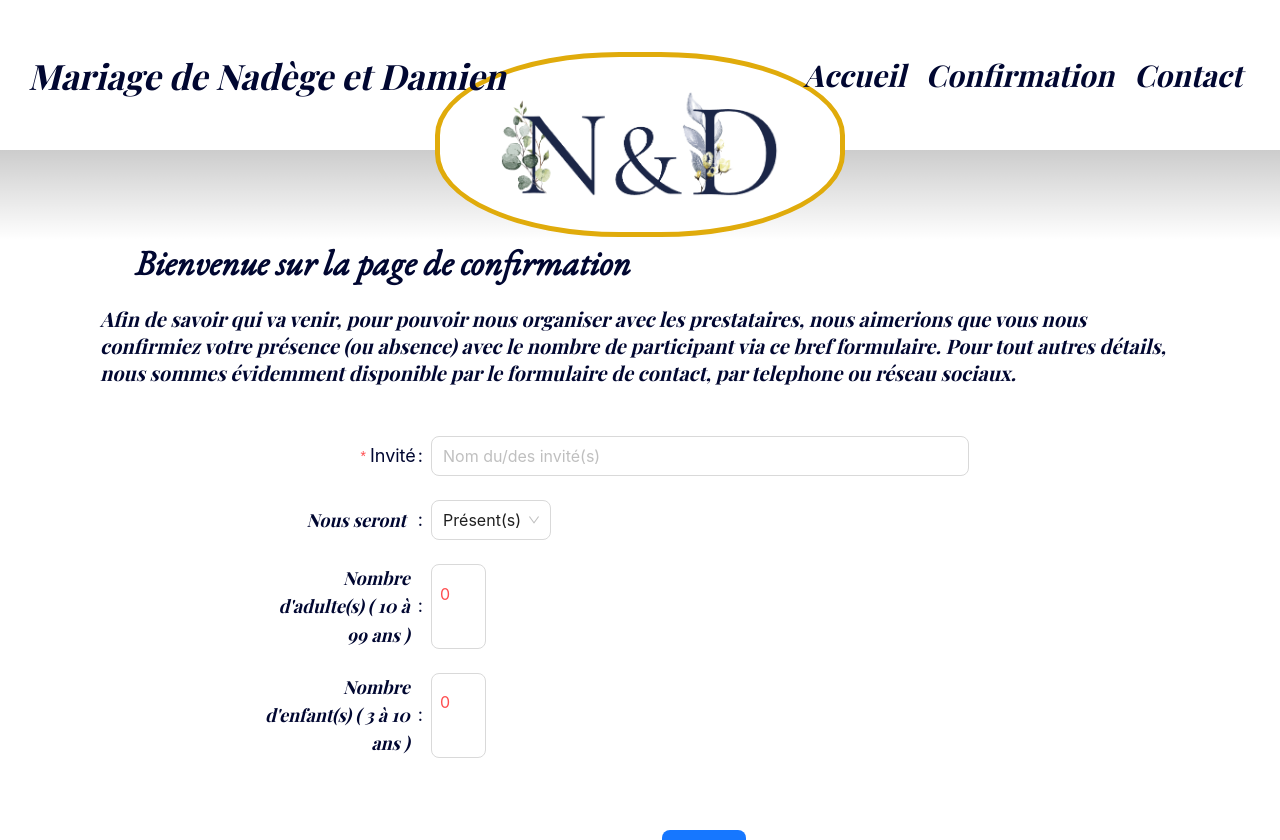
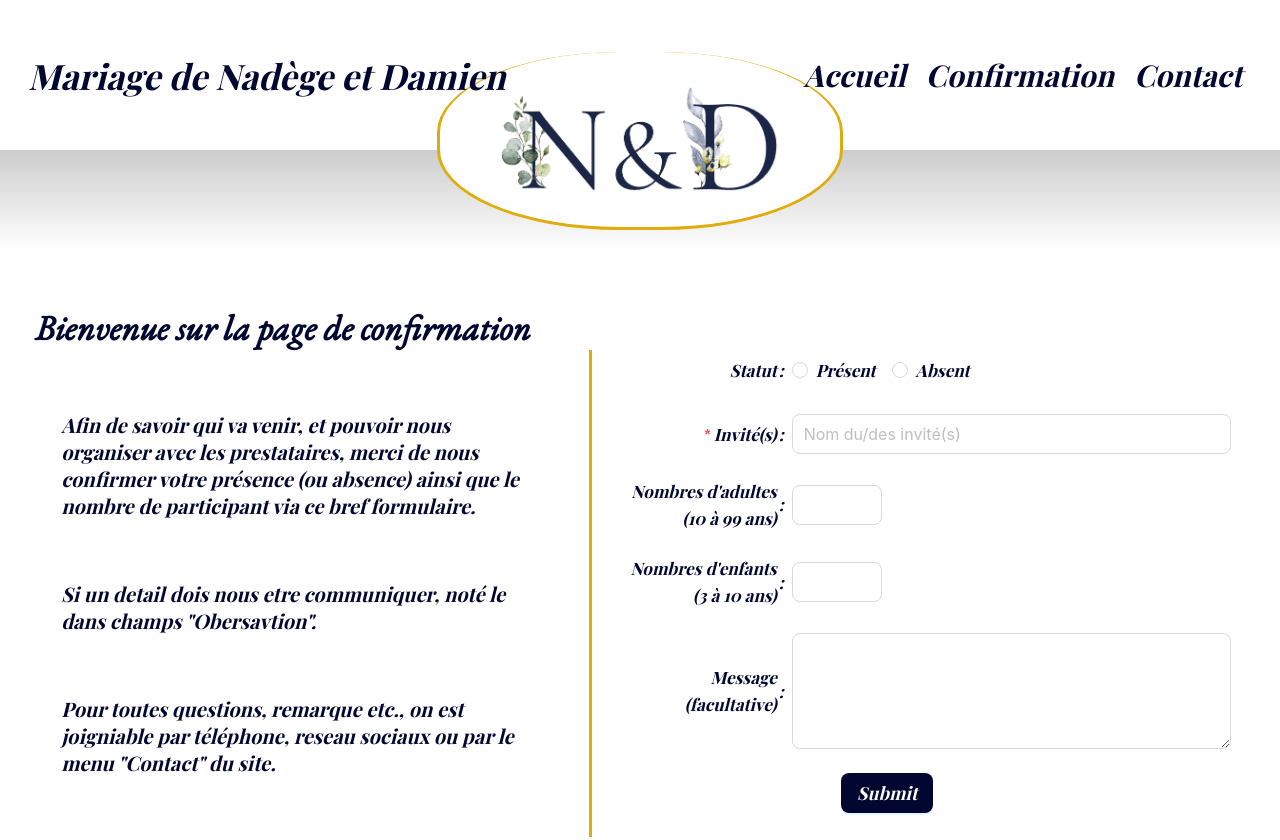
Before and after one commit to SheppardShepp/Wedding-website-2.0, a React (Create React App) app: page /Confirmation in a window 1280 px wide. Shown: the top 840 px of the page. Built offline with nearby package versions, Linux system fonts and the light colour scheme; a web font is replaced by a local one.

Commit message:
finalisation page confirmation

```diff
--- a/src/pages/Confirmation.js
+++ b/src/pages/Confirmation.js
@@ -1,15 +1,35 @@
 import React, { useState } from "react";
+import { Button, Form, Input, InputNumber, Radio, Spin } from "antd";
 
 import Footer from "../components/Footer";
 import Header from "../components/Header";
 
-import { Button, Form, Input } from "antd";
-import { InputNumber } from "antd";
-import { Select } from "antd";
+import emailjs from "@emailjs/browser";
 
 function Confirmation() {
-  const handleChange = (value) => {
-    console.log(value);
+  const [isLoading, setLoading] = useState(false);
+  const sendEmail = (value) => {
+    setLoading(true);
+    emailjs.send("service_jqi8hen", "template_0zu4t2t", value.user, "oNvH5Ri8Svb0ZNqVW").then(
+      (result) => {
+        alert("Votre message à été expédié, nous vous répondrons rapidement");
+        console.log(result);
+        setLoading(false);
+      },
+      (error) => {
+        console.log(error.text);
+        setLoading(false);
+      }
+    );
+  };
+
+  const layout = {
+    labelCol: {
+      span: 8,
+    },
+    wrapperCol: {
+      span: 16,
+    },
   };
 
   /* eslint-disable no-template-curly-in-string */
@@ -25,65 +45,46 @@ function Confirmation() {
   };
   /* eslint-enable no-template-curly-in-string */
 
-  const onChange = (value) => {
-    console.log("changed", value);
-  };
-  const [form] = Form.useForm();
-  const [formLayout, setFormLayout] = useState("horizontal");
-  const onFormLayoutChange = ({ layout }) => {
-    setFormLayout(layout);
-  };
-
-  const formItemLayout =
-    formLayout === "horizontal"
-      ? {
-          labelCol: {
-            span: 4,
-          },
-          wrapperCol: {
-            span: 14,
-          },
-        }
-      : null;
-  const buttonItemLayout =
-    formLayout === "horizontal"
-      ? {
-          wrapperCol: {
-            span: 14,
-            offset: 4,
-          },
-        }
-      : null;
-
+  const { TextArea } = Input;
   return (
     <>
       <Header origin="home" />
       <main>
-        <div className="space"></div>
-        <div className="title">
+        <div className="space">
           <h2>Bienvenue sur la page de confirmation</h2>
+        </div>
+        <Spin spinning={isLoading}>
+          <div className="main-form">
+            <div className="title_size">
               <p>
-            Afin de savoir qui va venir, pour pouvoir nous organiser avec les prestataires, nous
-            aimerions que vous nous confirmiez votre présence (ou absence) avec le nombre de
-            participant via ce bref formulaire. Pour tout autres détails, nous sommes évidemment
-            disponible par le formulaire de contact, par telephone ou réseau sociaux.
+                Afin de savoir qui va venir, et pouvoir nous organiser avec les prestataires, merci
+                de nous confirmer votre présence (ou absence) ainsi que le nombre de participant via
+                ce bref formulaire.
+              </p>
+              <p>Si un detail dois nous etre communiquer, noté le dans champs "Obersavtion".</p>
+              <p>
+                Pour toutes questions, remarque etc., on est joigniable par téléphone, reseau
+                sociaux ou par le menu "Contact" du site.
               </p>
             </div>
-        <div className="formulaire">
+            <div className="form-conf">
               <Form
-            {...formItemLayout}
-            validateMessages={validateMessages}
-            layout={formLayout}
-            form={form}
+                {...layout}
+                name="nest-messages"
+                onFinish={sendEmail}
                 size="large"
-            initialValues={{
-              layout: formLayout,
-            }}
-            onValuesChange={onFormLayoutChange}>
+                validateMessages={validateMessages}>
                 <Form.Item
-              name={["user", "name"]}
-              label="Invité"
-              className="formLabel"
+                  label="Statut"
+                  name={["user", "status"]}>
+                  <Radio.Group>
+                    <Radio value="Présent"> Présent </Radio>
+                    <Radio value="Absent"> Absent </Radio>
+                  </Radio.Group>
+                </Form.Item>
+                <Form.Item
+                  name={["user", "from_name"]}
+                  label="Invité(s)"
                   rules={[
                     {
                       required: true,
@@ -91,77 +92,42 @@ function Confirmation() {
                   ]}>
                   <Input placeholder="Nom du/des invité(s)" />
                 </Form.Item>
-
-            <div className="call">
-              <div className="call-1">
-                <div className="call-1_bloc">
-                  <div className="call-1_bloc_text">
-                    <p>Nous seront </p>
-                    <span className="point">:</span>
-                  </div>
-                  <Select
-                    labelInValue
-                    defaultValue={{
-                      value: "Présent(s)",
-                      label: "Présent(s)",
-                    }}
-                    style={{
-                      width: 120,
-                    }}
-                    size="large"
-                    onChange={handleChange}
-                    options={[
-                      {
-                        value: "Présent(s)",
-                        label: "Présent(s)",
-                      },
-                      {
-                        value: "Absent(s)",
-                        label: "Absent(s)",
-                      },
-                    ]}
-                  />
-                </div>
-              </div>
-              <div className="InputNumber">
-                <div className="InputNumber_bloc">
-                  <div className="InputNumber_bloc_text">
-                    <p>Nombre d'adulte(s) ( 10 à 99 ans )</p>
-                    <span className="point">:</span>
-                  </div>
+                <Form.Item
+                  label="Nombres d'adultes (10 à 99 ans)"
+                  name={["user", "adults"]}>
                   <InputNumber
                     min={1}
                     max={10}
-                    size="large"
-                    defaultValue={0}
-                    onChange={onChange}
                   />
-                </div>
-                <div className="InputNumber_bloc">
-                  <div className="InputNumber_bloc_text">
-                    <p>Nombre d'enfant(s) ( 3 à 10 ans )</p>
-                    <span className="point">:</span>
-                  </div>
+                </Form.Item>
+                <Form.Item
+                  label="Nombres d'enfants (3 à 10 ans)"
+                  name={["user", "child"]}>
                   <InputNumber
                     min={1}
                     max={10}
-                    size="large"
-                    defaultValue={0}
-                    onChange={onChange}
                   />
-                </div>
-              </div>
-            </div>
-
-            <Form.Item {...buttonItemLayout}>
+                </Form.Item>
+                <Form.Item
+                  label="Message (facultative)"
+                  name={["user", "message"]}>
+                  <TextArea rows={4} />
+                </Form.Item>
+                <Form.Item
+                  wrapperCol={{
+                    ...layout.wrapperCol,
+                    offset: 8,
+                  }}>
                   <Button
                     type="primary"
-                className="buttonCenter">
+                    htmlType="submit">
                     Submit
                   </Button>
                 </Form.Item>
               </Form>
             </div>
+          </div>
+        </Spin>
       </main>
       <Footer />
     </>
--- a/src/pages/Contact.js
+++ b/src/pages/Contact.js
@@ -1,10 +1,29 @@
-import React from "react";
-import { Button, Form, Input } from "antd";
+import React, { useState } from "react";
+import { Button, Form, Input, Spin } from "antd";
 
 import Header from "../components/Header";
 import Footer from "../components/Footer";
 
+import emailjs from "@emailjs/browser";
+
 function Contact() {
+  const [isLoading, setLoading] = useState(false);
+  const sendEmail = (value) => {
+    setLoading(true);
+    emailjs.send("service_jqi8hen", "template_4jqh6a9", value.user, "oNvH5Ri8Svb0ZNqVW").then(
+      (result) => {
+        alert("Votre message a été expedié, nous vous repondrons rapidement");
+        console.log(result.text);
+        setLoading(false);
+      },
+      (error) => {
+        console.log(error.text);
+        setLoading(false);
+        // DES BISOUS!
+      }
+    );
+  };
+
   const layout = {
     labelCol: {
       span: 8,
@@ -27,30 +46,31 @@ function Contact() {
   };
   /* eslint-enable no-template-curly-in-string */
 
-  const onFinish = (values) => {
-    console.log(values);
-  };
   return (
     <>
       <Header origin="home" />
       <main>
-        <div className="space"></div>
-        <div className="title">
+        <div className="space">
           <h2>Formulaire de contact</h2>
+        </div>
+        <Spin spinning={isLoading}>
+          <div className="main-form">
+            <div className="title_size">
               <p>
                 Pour toute questions, renseignements ou détails à porter à notre attention, il vous
                 suffit de remplir les champs ci-dessous.
               </p>
             </div>
-        <div className="contact">
+
+            <div className="form-contact">
               <Form
                 {...layout}
                 name="nest-messages"
-            onFinish={onFinish}
+                onFinish={sendEmail}
                 size="large"
                 validateMessages={validateMessages}>
                 <Form.Item
-              name={["user", "name"]}
+                  name={["user", "from_name"]}
                   label="Invité"
                   rules={[
                     {
@@ -60,9 +80,9 @@ function Contact() {
                   <Input placeholder="Nom du/des invité(s)" />
                 </Form.Item>
                 <Form.Item
-              name={["user", "Téléphone"]}
+                  name={["user", "phone"]}
                   label="Téléphone">
-              <Input />
+                  <Input placeholder="facultatif" />
                 </Form.Item>
                 <Form.Item
                   name={["user", "email"]}
@@ -72,7 +92,7 @@ function Contact() {
                       type: "email",
                     },
                   ]}>
-              <Input />
+                  <Input placeholder="facultatif" />
                 </Form.Item>
                 <Form.Item
                   name={["user", "message"]}
@@ -92,6 +112,8 @@ function Contact() {
                 </Form.Item>
               </Form>
             </div>
+          </div>
+        </Spin>
       </main>
       <Footer />
     </>
--- a/src/sass/_app.scss
+++ b/src/sass/_app.scss
@@ -11,27 +11,59 @@ body{
 
 main{
     padding-bottom: 100px;
+    color: $colorPolice;
 
     .space{
-        background: linear-gradient(360deg, rgba(198,198,198,0) 0%, rgba(0,0,0,0.2) 100%);
+        background: linear-gradient(360deg, rgba(198,198,198,0) 50%, rgba(0,0,0,0.2) 100%);
         width: 100%;
-        height: 90px;
-    }
-    .title{
-        margin: 0 100px;
-        color: $colorPolice;
+        height: 200px;
+        display: flex;
+        align-items: end;
+        @media (max-width: 1080px) {
+            height: 160px;
+        }
+        @media (max-width: 550px) {
+            height: 85px;
+        }
+
 
         h2{
             font-family: $EB;
             font-size: 35px;
             margin: 0 35px;
+            @media (max-width: 550px) {
+                font-size: 25px;
+            }
         }
+    }
+    .title{
+        color: $colorPolice;
+        @include flexCenter;
+        width: 40%;
 
-        p{
-            font-size: 20px;
-            font-family: $titre;
-            font-style: italic;
-            font-weight: 700;
+        &_size{
+            width: 50%;
+            padding: 20px;
+            display: flex;
+            flex-direction: column;
+            justify-content: space-evenly;
+            align-items: center;
+            border-right: 3px solid $colorTheme;
+            @media (max-width: 1080px) {
+                width: 85%;
+                border:none;
+            }
+
+            p{
+                max-width: 85%;
+                font-family: $titre;
+                font-style: italic;
+                font-weight: 700;
+                font-size: 20px;
+                @media (max-width: 550px) {
+                    font-size: 17px;
+                }
+            }
         }
     }
 }
--- a/src/sass/bases/button.scss
+++ b/src/sass/bases/button.scss
@@ -1,9 +1,8 @@
 // ---------------- button formulaire --------------
-.css-dev-only-do-not-override-sk7ap8.ant-btn.ant-btn-lg{
+.ant-btn{
     font-family: $titre;
     font-style: italic;
     font-weight: 700;
-    height: auto;
     font-size: 18px;
     background-color: $colorPolice;
 }
--- a/src/sass/component/_banner.scss
+++ b/src/sass/component/_banner.scss
@@ -92,7 +92,10 @@
                 font-size: 20px;
                 em{
                     font-size: 22px;
-                    text-decoration: underline;
+                    border-bottom: 3px solid $colorTheme;
+                    .number{
+                        font-size: 24px;
+                    }
                 }
             }
 
--- a/src/sass/component/_header.scss
+++ b/src/sass/component/_header.scss
@@ -52,10 +52,9 @@ header{
             height: 175px;
             border-radius: 45%;
             margin: 50px 0 0 -50%;
-            border-bottom: 5px solid $colorTheme;
-            border: 5px solid $colorTheme;
-            border-right: 5px solid $colorTheme;
-            border-left: 5px solid $colorTheme;
+            border-bottom: 3px solid $colorTheme;
+            border-right: 3px solid $colorTheme;
+            border-left: 3px solid $colorTheme;
             background-color: $colorFond;
             @media (max-width: 1080px) {
                 width: 250px;
--- a/src/sass/pages/_confirmation.scss
+++ b/src/sass/pages/_confirmation.scss
@@ -1,139 +1,55 @@
-.formulaire{
-    @include flexCenter;
-    margin-top: 50px;
-    .point{
-        margin: 0 8px 0 8px;
-        font-size: 18px;
-        display: flex;
-        align-items: center;
+.main-form{
+    display: flex;
+    @media (max-width: 1080px) {
+        flex-wrap: wrap;
+        justify-content: center;
     }
 
-    form{
+    .form-conf{
         width: 60%;
+        padding: 0 0 0 30px;
+        @media (max-width: 1080px) {
+            width: 85%;
+            padding: 0;
+        }
 
-        .formLabel{
-            label{
-                justify-content: end;
-                color: $colorPolice;
-                font-size: 18px;
-                width: 100%;
+        //widht bloc label
+        .ant-col-8{
+            max-width: 170px;
+            white-space: initial;
+            display: flex;
+            flex-direction: row-reverse;
+            @media (max-width: 575px){
+                max-width: 100%;
+                display: initial;
             }
 
-            .ant-col{
-                max-width: 70%;
-            }
-
-            .ant-col-4{
-                flex: none;
-            }
-
-
-            .ant-form-item-label{
-                text-align: start;
-                max-width: none;
-                width: 175px;
+            label{
+                color: $colorPolice;
+                font-family: $titre;
+                font-style: italic;
+                font-weight: 700;
+                font-size: 17px;
+                height: auto;
             }
         }
 
-        .call{
-            display: flex;
-            text-align: end;
-            flex-wrap: wrap;
-            margin: 0 0 24px 0;
-            color: $colorPolice;
-            font-size: 18px;
+        .ant-form-item-control{
+            justify-content: center;
+            @media (max-width: 575px){
+                max-width: 70%;
+            }
+        }
+        //present et absent
+        .ant-form-item{
 
-            .call-1{
-                margin: 0 18px 24px 0;
-
-
-                &_bloc{
-                    display: flex;
-                    align-items: center;
-
-                    &_text{
-                        display: flex;
-                        width: 175px;
-
-                        p{
-                            width: 156px;
-                            margin: 0 4px 0 0;
-                            font-family: $titre;
-                            font-style: italic;
-                            font-weight: 700;
-                        }
-                    }
-                }
-            }
-
-        }
-    }
-
-
-
-    .InputNumber{
-        margin-bottom: 24px;
-        display: flex;
-        flex-wrap: wrap;
-        width: 60%;
-
-        &_bloc{
-            display: flex;
-            margin: 0 18px 24px 0;
-            &_text{
-                display: flex;
-                width: 175px;
-            }
-
-            .ant-input-number-lg input{
-                height: 57px;
-            }
-
-            p{
-                width: 160px;
-                margin: 0;
+            label{
                 color: $colorPolice;
-                font-size: 18px;
                 font-family: $titre;
                 font-style: italic;
                 font-weight: 700;
+                font-size: 17px;
             }
-        }
-        .ant-input-number{
-            width: 55px;
-        }
-
-        .ant-input-number .ant-input-number-input{
-            padding: 0 8px;
         }
     }
 }
-
-// ----- cadre button -----
-
-.ant-row{
-    .css-dev-only-do-not-override-sk7ap8{ // class div button
-        margin: 0;
-    }
-
-    .ant-col-14{ // class centrage div
-        max-width: none;
-        text-align: center;
-    }
-
-}
-.css-dev-only-do-not-override-sk7ap8 .ant-form-item {
-    label{
-    color: $colorPolice;
-    font-size: 22px;
-    font-family: $titre;
-    font-style: italic;
-    font-weight: 700;
-    }
-}
-
-.css-dev-only-do-not-override-sk7ap8.ant-form-item .ant-form-item-label{
-    label::after{
-        margin: 0 8px 0 8px;
-    }
-}
```
Also changed, not shown: src/components/Banner.js (+5 -2 lines), src/sass/pages/_contact.scss (+21 -19 lines). Lines whose indentation alone changed are shown as unchanged.
